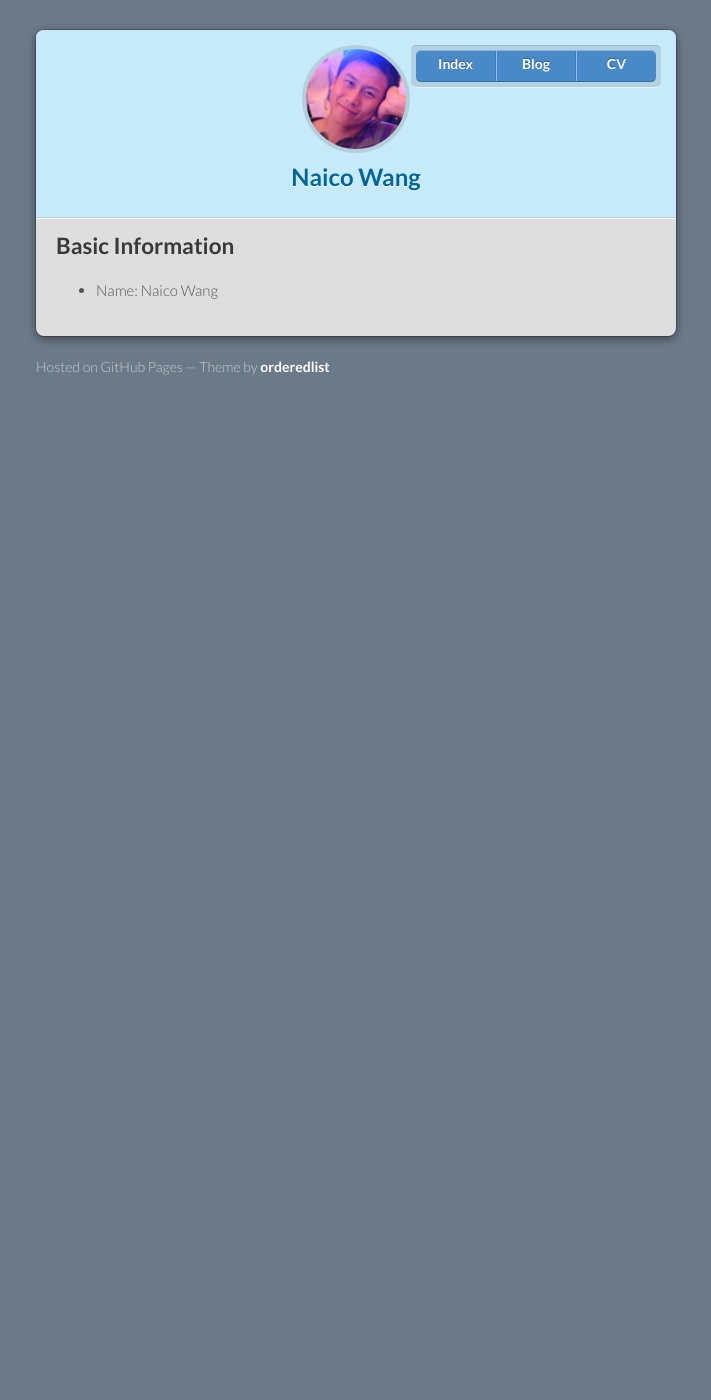
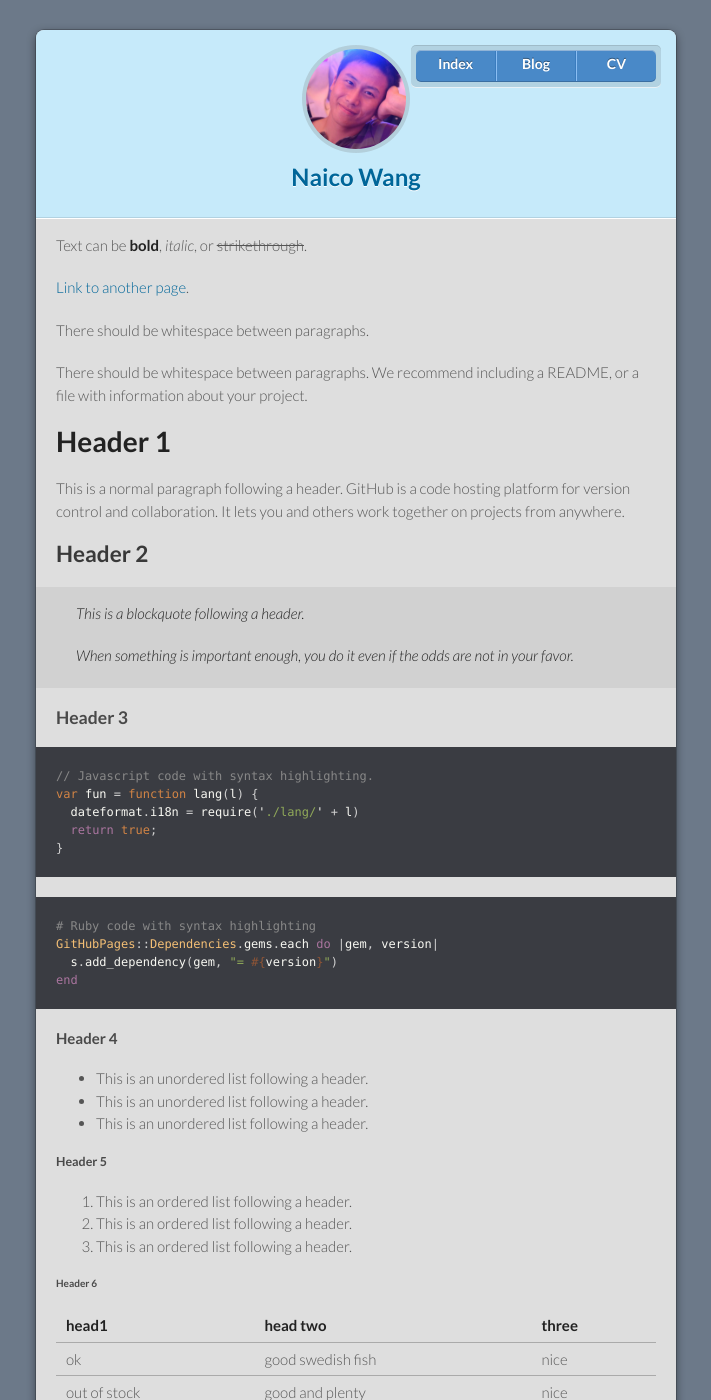
Before and after one commit to Naico/naico.github.io, a Jekyll site: the page built from index.md, in a window 1280 px wide and 1400 px high. Shown: the whole window, without its empty margins (284-995 px from the left). Built offline with Jekyll 4.4.1, drawn with Linux system fonts in a browser that asks for light colours; our own code applies the rules of GitHub Pages for plain Markdown files; a script that is not in the unit is left out; the repository's description, which GitHub fills in, is left out; some of the changed text lies outside the part shown.

Commit message:
Demo Content

````diff
--- a/index.md
+++ b/index.md
@@ -1,2 +1,123 @@
-## Basic Information
-* Name: Naico Wang
+---
+layout: default
+---
+
+Text can be **bold**, _italic_, or ~~strikethrough~~.
+
+[Link to another page](another-page).
+
+There should be whitespace between paragraphs.
+
+There should be whitespace between paragraphs. We recommend including a README, or a file with information about your project.
+
+# [](#header-1)Header 1
+
+This is a normal paragraph following a header. GitHub is a code hosting platform for version control and collaboration. It lets you and others work together on projects from anywhere.
+
+## [](#header-2)Header 2
+
+> This is a blockquote following a header.
+>
+> When something is important enough, you do it even if the odds are not in your favor.
+
+### [](#header-3)Header 3
+
+```js
+// Javascript code with syntax highlighting.
+var fun = function lang(l) {
+  dateformat.i18n = require('./lang/' + l)
+  return true;
+}
+```
+
+```ruby
+# Ruby code with syntax highlighting
+GitHubPages::Dependencies.gems.each do |gem, version|
+  s.add_dependency(gem, "= #{version}")
+end
+```
+
+#### [](#header-4)Header 4
+
+*   This is an unordered list following a header.
+*   This is an unordered list following a header.
+*   This is an unordered list following a header.
+
+##### [](#header-5)Header 5
+
+1.  This is an ordered list following a header.
+2.  This is an ordered list following a header.
+3.  This is an ordered list following a header.
+
+###### [](#header-6)Header 6
+
+| head1        | head two          | three |
+|:-------------|:------------------|:------|
+| ok           | good swedish fish | nice  |
+| out of stock | good and plenty   | nice  |
+| ok           | good `oreos`      | hmm   |
+| ok           | good `zoute` drop | yumm  |
+
+### There's a horizontal rule below this.
+
+* * *
+
+### Here is an unordered list:
+
+*   Item foo
+*   Item bar
+*   Item baz
+*   Item zip
+
+### And an ordered list:
+
+1.  Item one
+1.  Item two
+1.  Item three
+1.  Item four
+
+### And a nested list:
+
+- level 1 item
+  - level 2 item
+  - level 2 item
+    - level 3 item
+    - level 3 item
+- level 1 item
+  - level 2 item
+  - level 2 item
+  - level 2 item
+- level 1 item
+  - level 2 item
+  - level 2 item
+- level 1 item
+
+### Small image
+
+![](https://assets-cdn.github.com/images/icons/emoji/octocat.png)
+
+### Large image
+
+![](https://guides.github.com/activities/hello-world/branching.png)
+
+
+### Definition lists can be used with HTML syntax.
+
+<dl>
+<dt>Name</dt>
+<dd>Godzilla</dd>
+<dt>Born</dt>
+<dd>1952</dd>
+<dt>Birthplace</dt>
+<dd>Japan</dd>
+<dt>Color</dt>
+<dd>Green</dd>
+</dl>
+
+```
+Long, single-line code blocks should not wrap. They should horizontally scroll if they are too long. This line should be long enough to demonstrate this.
+```
+
+```
+The final element.
+```
````
Also changed, not shown: Blog/index.md (+123 -2 lines).
